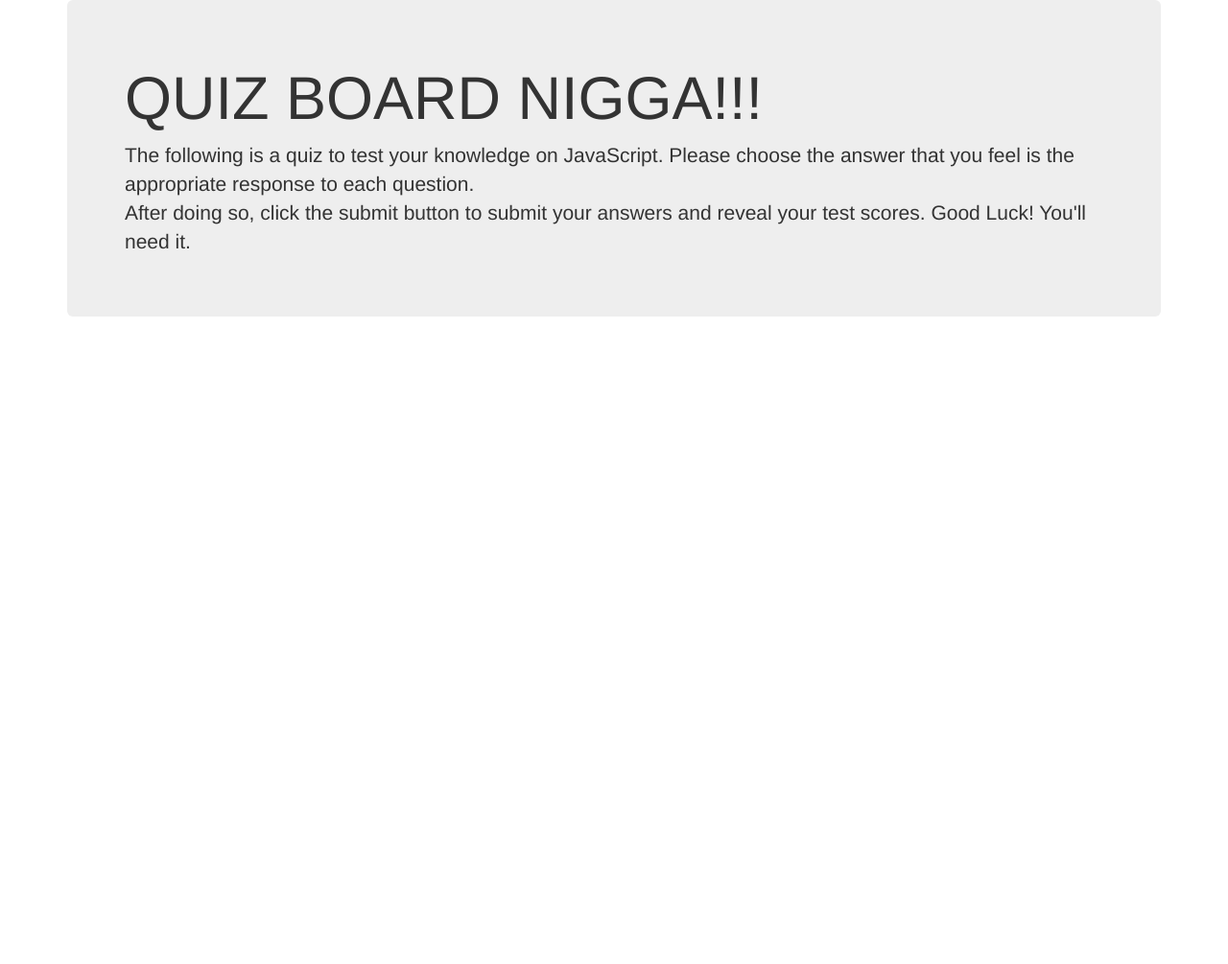
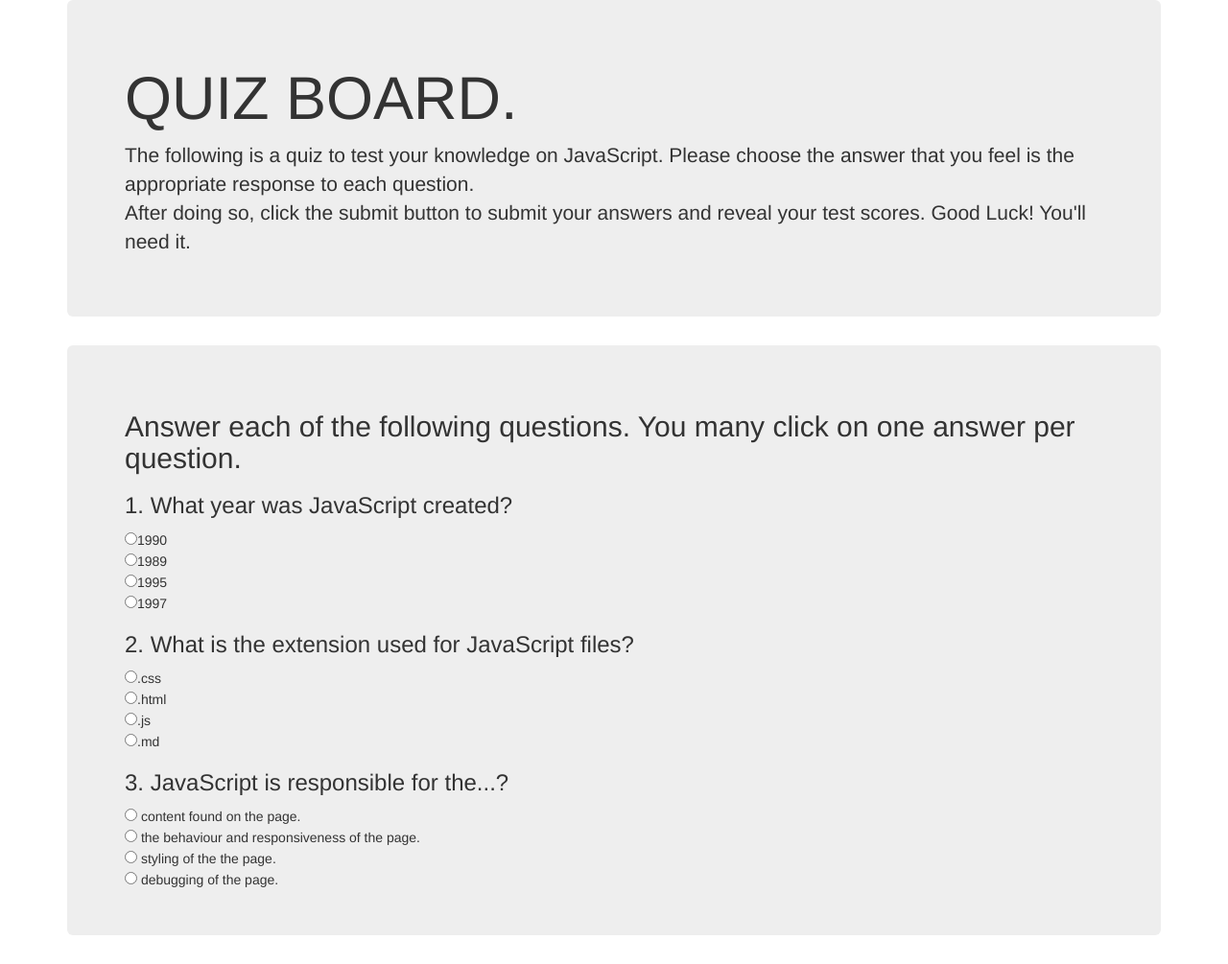
Before and after one commit to CareyFrancis/Quiz-Board, a plain HTML site: page index.html in a window 1280 px wide. Shown: the whole page at 96% size. Before the commit the page ends 800 px from the top, so only its background shows below. Drawn offline with nearby package versions, Linux system fonts and the light colour scheme.

Commit message:
Added a jumbotron to the html file

```diff
--- a/index.html
+++ b/index.html
@@ -10,8 +10,39 @@
   <body>
     <div class="container">
     <div class="jumbotron">
-      <h1>QUIZ BOARD NIGGA!!!</h1>
+      <h1>QUIZ BOARD.</h1>
       <p class="">The following is a quiz to test your knowledge on JavaScript. Please choose the answer that you feel is the appropriate response to each question.<br>After doing so, click the submit button to submit your answers and reveal your test scores. Good Luck! You'll need it.</p>
+      </div>
+      <div class="jumbotron">
+        <h2> Answer each of the following questions. You many click on one answer per question.<br></h2>
+        <h3>1. What year was JavaScript created? <br></h3>
+        <input type="radio" name="answer1" value="1">1990 <br>
+
+        <input type="radio" name="answer1" value="2">1989 <br>
+
+        <input type="radio" name="answer1" value="3">1995 <br>
+
+        <input type="radio" name="answer1" value="4">1997 <br>
+
+        <h3>2. What is the extension used for JavaScript files?</h3>
+        <input type="radio" name="answer2" value="1">.css <br>
+
+        <input type="radio" name="answer2" value="2">.html <br>
+
+        <input type="radio" name="answer2" value="3">.js <br>
+
+        <input type="radio" name="answer2" value="4">.md <br>
+
+        <h3>3. JavaScript is responsible for the...?</h3>
+        <input type="radio" name="answer3" value="1"> content found on the page. <br>
+
+        <input type="radio" name="answer3" value="2"> the behaviour and responsiveness of the page. <br>
+
+        <input type="radio" name="answer3" value="3"> styling of the the page.<br>
+
+        <input type="radio" name="answer3" value="4"> debugging of the page. <br>
+
+
       </div>
     </div>
   </body>
```
